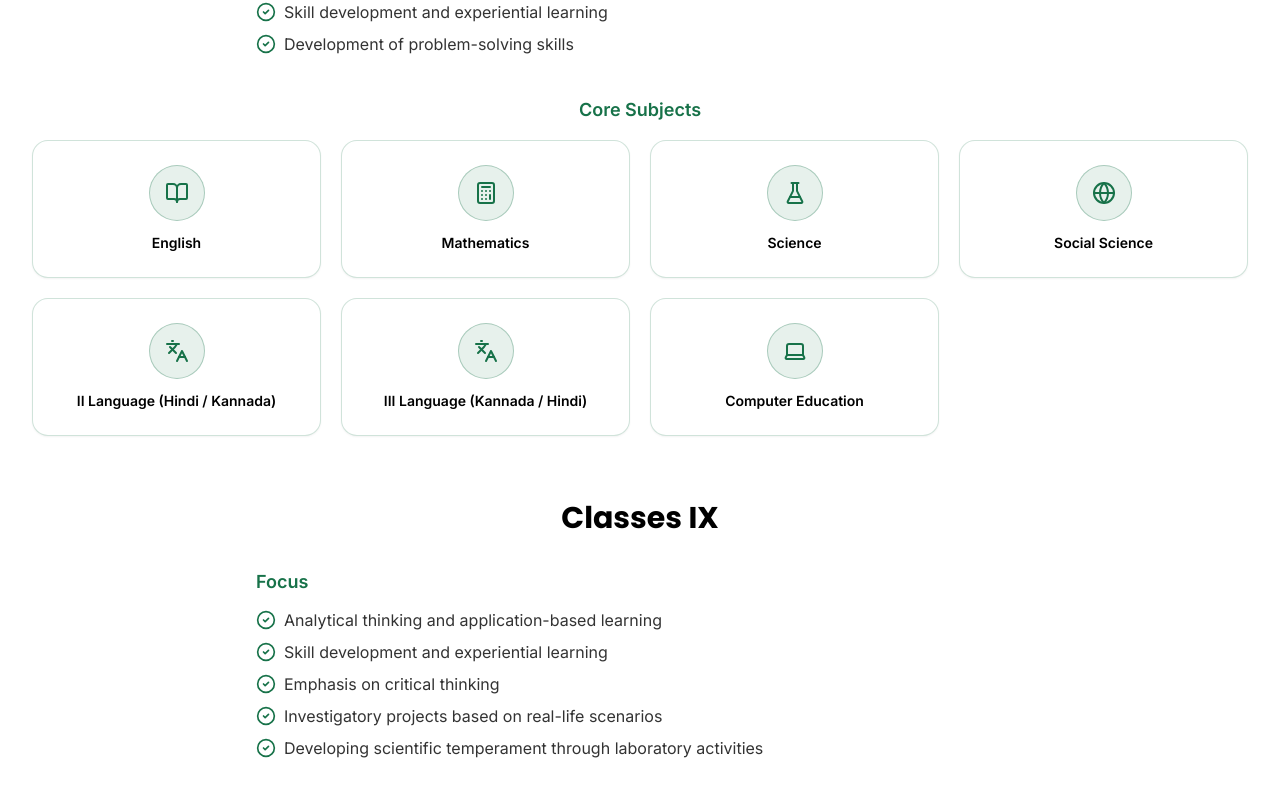
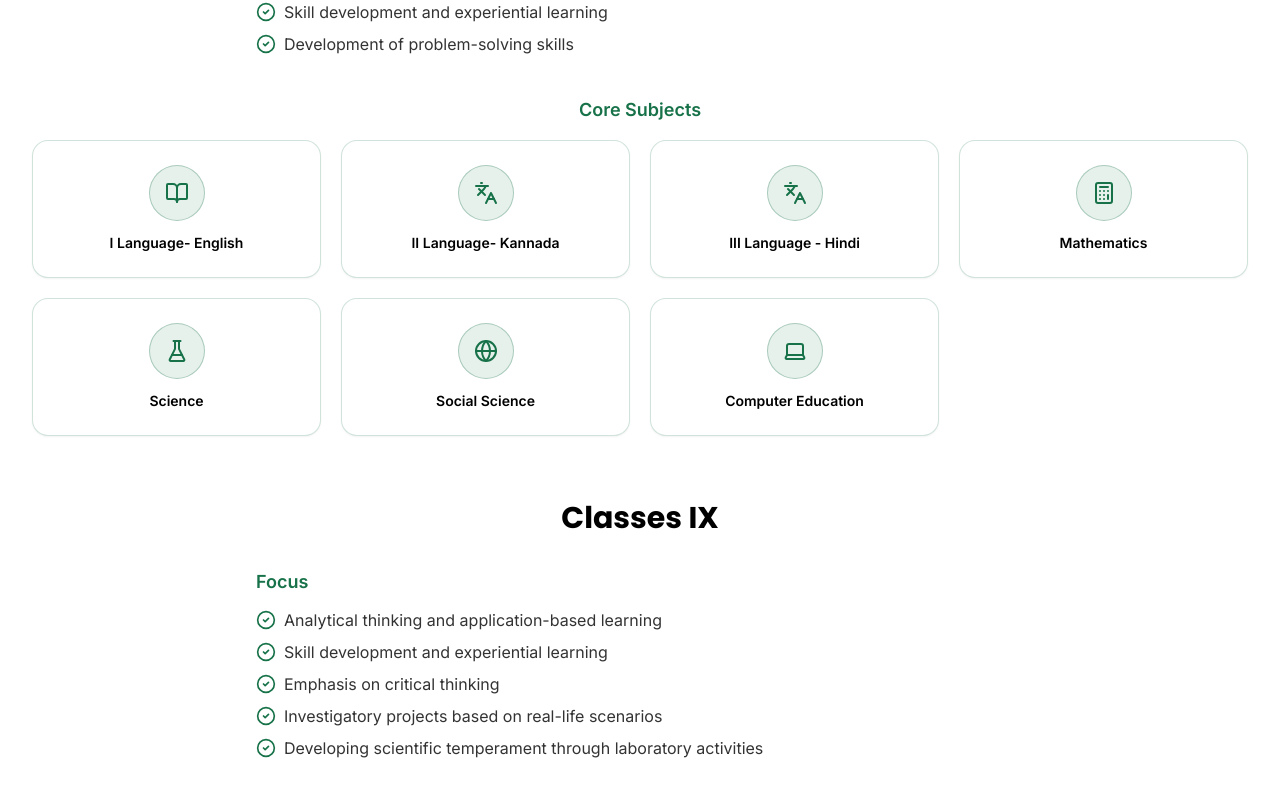
Before and after one commit to ROI-1213/sjrps_public_school_rajajinagar, a React (Vite) app: page /academics/secondary-stage in a window 1280 px wide. Shown: the part 1697-2500 px from the top of the page. Built offline with nearby package versions, Linux system fonts and the light colour scheme; no server answers.

Commit message:
Implement all 8 website corrections: update Renukamma and Principal photographs, exact academic core subjects for Classes I-X, and increased transparency of hero stats box

```diff
--- a/src/components/AnimatedBanner.tsx
+++ b/src/components/AnimatedBanner.tsx
@@ -189,11 +189,11 @@ const AnimatedBanner = () => {
             {/* Right: glass stats card (visible on desktop) */}
             <div className="hidden lg:block lg:col-span-5">
               <div className="relative">
-                <div className="absolute -inset-1 bg-gradient-to-br from-saffron-orange/30 via-transparent to-indian-green/30 rounded-3xl blur-xl" />
-                <div className="relative bg-white/10 backdrop-blur-xl border border-white/20 rounded-3xl p-6 sm:p-7 shadow-2xl">
+                <div className="absolute -inset-1 bg-gradient-to-br from-saffron-orange/10 via-transparent to-indian-green/10 rounded-3xl blur-md opacity-30 pointer-events-none" />
+                <div className="relative bg-black/20 backdrop-blur-sm border border-white/20 rounded-3xl p-6 sm:p-7 shadow-2xl">
                   <div className="flex items-center justify-between mb-5">
                     <div>
-                      <p className="text-white/60 text-[11px] uppercase tracking-[0.2em] font-semibold">
+                      <p className="text-white/70 text-[11px] uppercase tracking-[0.2em] font-semibold">
                         At A Glance
                       </p>
                       <p className="text-white font-serif text-xl sm:text-2xl mt-1">
@@ -209,13 +209,13 @@ const AnimatedBanner = () => {
                     {stats.map((stat, i) => (
                       <div
                         key={i}
-                        className="group relative bg-white/[0.07] hover:bg-white/[0.14] border border-white/15 hover:border-white/30 rounded-2xl p-4 sm:p-5 transition-all duration-300 hover:-translate-y-1"
+                        className="group relative bg-white/[0.05] hover:bg-white/[0.12] border border-white/15 hover:border-white/30 rounded-2xl p-4 sm:p-5 transition-all duration-300 hover:-translate-y-1"
                       >
                         <stat.icon className="h-6 w-6 text-saffron-orange mb-2.5 group-hover:scale-110 transition-transform" />
                         <div className="text-xl sm:text-2xl lg:text-3xl font-bold text-white leading-none tracking-tight">
                           {stat.value}
                         </div>
-                        <div className="text-white/70 text-[11px] sm:text-xs tracking-wider mt-1.5 uppercase font-medium">
+                        <div className="text-white/80 text-[11px] sm:text-xs tracking-wider mt-1.5 uppercase font-medium">
                           {stat.label}
                         </div>
                       </div>
--- a/src/components/PrincipalMessageSection.tsx
+++ b/src/components/PrincipalMessageSection.tsx
@@ -20,7 +20,7 @@ const PrincipalMessageSection = () => {
             <img
               src={schoolConfig.principal.photo}
               alt={`${schoolConfig.principal.name} — ${schoolConfig.principal.role}`}
-              className="absolute inset-0 w-full h-full object-cover object-center"
+              className="absolute inset-0 w-full h-full object-cover object-[center_20%]"
               onError={(e) => {
                 (e.currentTarget as HTMLImageElement).src = "/placeholder.svg";
               }}
--- a/src/data/staff.ts
+++ b/src/data/staff.ts
@@ -1119,10 +1119,10 @@ export const staffMembers: StaffMember[] = [
     "experience": "30 years",
     "note": "",
     "rawDetails": "Class D\nVIII\n30 years",
-    "photo": null,
-    "photoFilename": null,
-    "photoDimensions": null,
-    "photoSize": null
+    "photo": "/images/Staff photo/60.%20Mrs.%20Renukamma%20-%20Supporting%20staff.jpg",
+    "photoFilename": "60. Mrs. Renukamma - Supporting staff.jpg",
+    "photoDimensions": "4096x1872",
+    "photoSize": 1585681
   },
   {
     "id": 61,
--- a/src/pages/about/PrincipalMessage.tsx
+++ b/src/pages/about/PrincipalMessage.tsx
@@ -8,7 +8,9 @@ const PrincipalMessage = () => (
     breadcrumbPath="/about/principal-message"
     name={schoolConfig.principal.name}
     designation="Principal"
-    imageUrl="/images/Principal/principal-poornima-profile.jpg"
+    imageUrl="/images/Principal/principal-poornima-desk.jpg"
+    imageClassName="w-full h-full object-cover object-[center_20%]"
+    imageAspectRatio="bg-muted aspect-[3/4] w-full overflow-hidden"
     qualifications="M.Sc., B.Ed., PGDLET · 24 Years of Experience"
     compactImage={true}
     paragraphs={[
--- a/src/pages/academics/PrimaryLevel.tsx
+++ b/src/pages/academics/PrimaryLevel.tsx
@@ -56,21 +56,22 @@ const PrimaryLevel = () => (
       {
         label: "Classes I – II",
         items: [
-          { title: "English", icon: BookOpen },
+          { title: "I Language- English", icon: BookOpen },
+          { title: "II Language- Kannada", icon: Languages },
+          { title: "III Language - Hindi", icon: Languages },
           { title: "Mathematics", icon: Calculator },
           { title: "Environmental Studies (EVS)", icon: Leaf },
-          { title: "II Language ( Kannada/Hindi)", icon: Languages },
           { title: "Computer Education", icon: Laptop },
         ],
       },
       {
         label: "Classes III – V",
         items: [
-          { title: "English", icon: BookOpen },
+          { title: "I Language- English", icon: BookOpen },
+          { title: "II Language- Kannada", icon: Languages },
+          { title: "III Language - Hindi", icon: Languages },
           { title: "Mathematics", icon: Calculator },
           { title: "Science", icon: FlaskConical },
-          { title: "Social Science", icon: Globe },
-          { title: "II Language ( Kannada/Hindi)", icon: Languages },
           { title: "Computer Education", icon: Laptop },
         ],
       },
--- a/src/pages/academics/SecondaryStage.tsx
+++ b/src/pages/academics/SecondaryStage.tsx
@@ -42,12 +42,12 @@ const classGroups = [
       "Development of problem-solving skills",
     ],
     subjects: [
-      { title: "English", icon: BookOpen },
+      { title: "I Language- English", icon: BookOpen },
+      { title: "II Language- Kannada", icon: Languages },
+      { title: "III Language - Hindi", icon: Languages },
       { title: "Mathematics", icon: Calculator },
       { title: "Science", icon: FlaskConical },
       { title: "Social Science", icon: Globe },
-      { title: "II Language (Hindi / Kannada)", icon: Languages },
-      { title: "III Language (Kannada / Hindi)", icon: Languages },
       { title: "Computer Education", icon: Laptop },
     ],
     features: [] as string[],
@@ -63,13 +63,13 @@ const classGroups = [
       "Developing scientific temperament through laboratory activities",
     ],
     subjects: [
-      { title: "English", icon: BookOpen },
+      { title: "I Language- English", icon: BookOpen },
+      { title: "II Language- Kannada / Hindi", icon: Languages },
       { title: "Mathematics", icon: Calculator },
       { title: "Mathematics Advanced", icon: Calculator },
       { title: "Science (Physics, Chemistry & Biology)", icon: FlaskConical },
       { title: "Science Advanced", icon: FlaskConical },
       { title: "Social Science", icon: Globe },
-      { title: "Hindi / Kannada Language", icon: Languages },
       { title: "Information Technology", icon: Laptop },
     ],
     features: [
@@ -91,11 +91,11 @@ const classGroups = [
       "Preparation for the CBSE Board Examination",
     ],
     subjects: [
-      { title: "English", icon: BookOpen },
+      { title: "I Language- English", icon: BookOpen },
+      { title: "II Language- Kannada / Hindi", icon: Languages },
       { title: "Mathematics", icon: Calculator },
       { title: "Science (Physics, Chemistry & Biology)", icon: FlaskConical },
       { title: "Social Science", icon: Globe },
-      { title: "Hindi / Kannada Language", icon: Languages },
       { title: "Information Technology", icon: Laptop },
     ],
     features: [
--- a/src/schoolConfig.ts
+++ b/src/schoolConfig.ts
@@ -93,7 +93,7 @@ export const schoolConfig = {
     name: "Mrs. Poornima N Kagali",
     role: "Principal, SJR Public School, Rajajinagar",
     designation: "Principal, SJR Public School, Rajajinagar",
-    photo: "/images/Principal/principal-poornima-hd.jpg",
+    photo: "/images/Principal/principal-poornima-desk.jpg",
     quote: "Education is not merely about preparing a child for examinations; it is about preparing a child for life.",
     vision: "To nurture confident, compassionate and responsible individuals who learn with purpose, live with integrity and grow into capable, resilient and lifelong learners.",
     mission: "We at SJR are committed to provide every child with meaningful learning, strong values and emotional well-being in a safe and supportive environment. We identify and nurture each child’s unique potential, develop character and life skills and prepare for a successful, fulfilling and responsible life.",
@@ -105,7 +105,7 @@ export const schoolConfig = {
       name: "Mrs. Poornima N Kagali",
       designation: "Principal, SJR Public School, Rajajinagar",
       role: "Principal, SJR Public School, Rajajinagar",
-      photo: "/images/Principal/principal-poornima-hd.jpg",
+      photo: "/images/Principal/principal-poornima-desk.jpg",
     }
   },
 
```
Also changed, not shown: src/data/staff_complete.json (+4 -4 lines), public/images/Principal/principal-poornima-desk.jpg (added), 1 other file (tests, documents, lock files or other folders).
